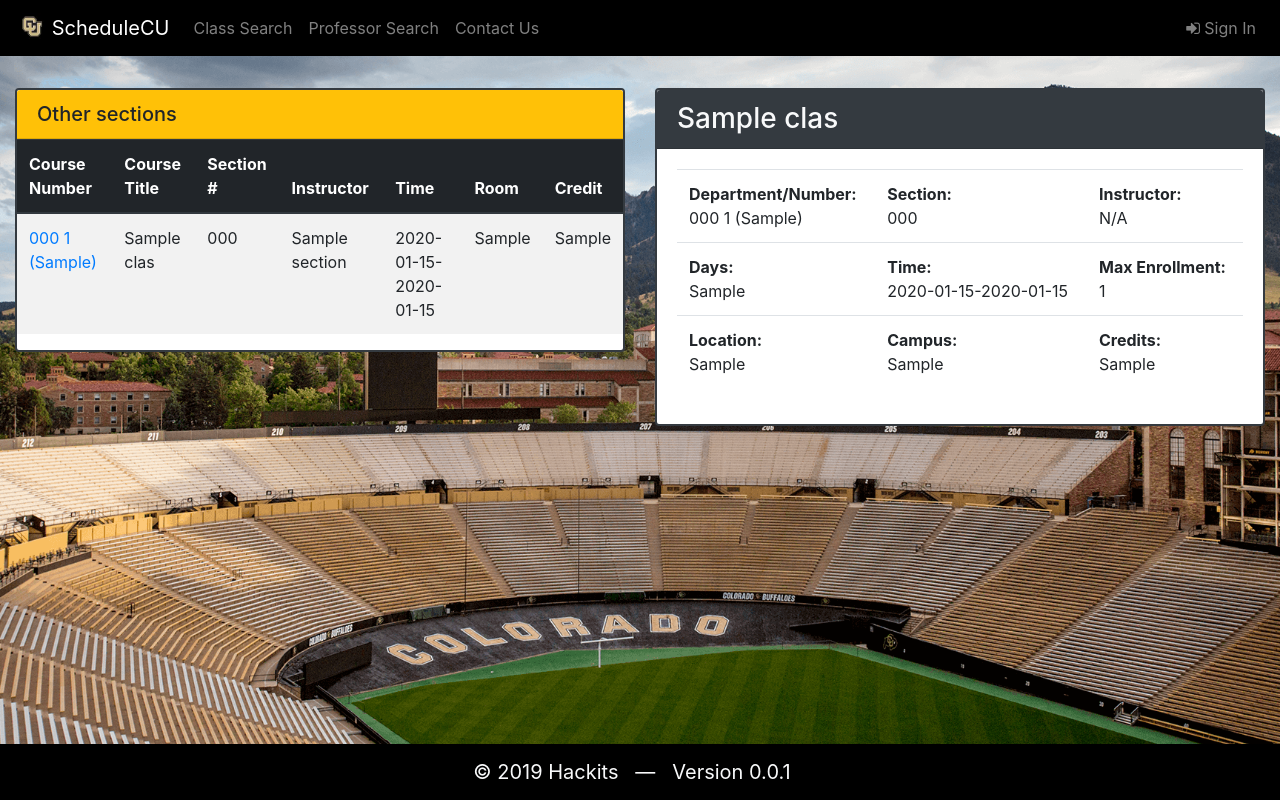
After one commit to jacobfelknor/schedulecu, a Django app: page /classes/view/1/1 in a window 1280 px wide. The commit adds this page. Run offline with Django 3.2, Linux system fonts and the light colour scheme; tables that the repository leaves empty hold one stand-in row (values such as "Sample post"); some libraries are stand-ins or nearby versions.

Commit message:
class search/view/add to schedule working,

```diff
--- /dev/null
+++ b/classes/templates/classes/class_detail.html
@@ -0,0 +1,292 @@
+{% extends 'base.html' %}
+
+{% block content %}
+
+<div class="container-fluid">
+    <div class="row">
+        <div class="col-6">
+            <!-- Lectures -->
+            {% if lectures %}
+            <div class="card border-dark">
+                <h5 class="card-header bg-warning">
+                    Lectures
+                </h5>
+                <table class="table dt-responsive table-striped" cellspacing="0" width="100%">
+                    <thead class="thead-dark">
+                        <tr>
+                            <th>Course Number</th>
+                            <th>Course Title</th>
+                            <th>Section #</th>
+                            <th>Instructor</th>
+                            <th>Time</th>
+                            <th>Room</th>
+                            <th>Credit</th>
+                        </tr>
+                    </thead>
+                    <tbody id="result_table">
+                        {% for section in lectures %}
+                        <tr>
+                            <td><a href="{% url 'classes:view' parent_class.id section.id %}">{{ section.parent_class.department.code }}
+                                    {{ section.parent_class.course_subject }} ({{ section.class_component }})</a></td>
+                            <td>{{ section.parent_class.course_title }}</td>
+                            <td>{{ section.section_number }}</td>
+                            {% if section.instructor_name %}
+                            <td>{{ section.instructor_name }}</td>
+                            {% else %}
+                            <td>N/A</td>
+                            {% endif %}
+                            <td>{{ section.start_time }}-{{ section.end_time }}</td>
+                            <td>{{ section.building_room }}</td>
+                            <td>{{ section.credit }}</td>
+                        </tr>
+                        {% endfor %}
+                    </tbody>
+                </table>
+            </div> <!-- card -->
+            {% endif %}
+            <!-- End Lectures -->
+
+            <!-- Recitations -->
+            {% if recitations %}
+            <div class="card border-dark">
+                <h5 class="card-header bg-warning">
+                    Recitations
+                </h5>
+                <table class="table dt-responsive table-striped" cellspacing="0" width="100%">
+                    <thead class="thead-dark">
+                        <tr>
+                            <th>Course Number</th>
+                            <th>Course Title</th>
+                            <th>Section #</th>
+                            <th>Instructor</th>
+                            <th>Time</th>
+                            <th>Room</th>
+                            <th>Credit</th>
+                        </tr>
+                    </thead>
+                    <tbody id="result_table">
+                        {% for section in recitations %}
+                        <tr>
+                            <td><a href="{% url 'classes:view' parent_class.id section.id %}">{{ section.parent_class.department.code }}
+                                    {{ section.parent_class.course_subject }} ({{ section.class_component }})</a></td>
+                            <td>{{ section.parent_class.course_title }}</td>
+                            <td>{{ section.section_number }}</td>
+                            {% if section.instructor_name %}
+                            <td>{{ section.instructor_name }}</td>
+                            {% else %}
+                            <td>N/A</td>
+                            {% endif %}
+                            <td>{{ section.start_time }}-{{ section.end_time }}</td>
+                            <td>{{ section.building_room }}</td>
+                            <td>{{ section.credit }}</td>
+                        </tr>
+                        {% endfor %}
+                    </tbody>
+                </table>
+            </div> <!-- card -->
+            {% endif %}
+            <!-- End Recitaions -->
+
+
+            <!-- Labs -->
+            {% if labs %}
+            <div class="card border-dark">
+                <h5 class="card-header bg-warning">
+                    Labs
+                </h5>
+                <table class="table dt-responsive table-striped" cellspacing="0" width="100%">
+                    <thead class="thead-dark">
+                        <tr>
+                            <th>Course Number</th>
+                            <th>Course Title</th>
+                            <th>Section #</th>
+                            <th>Instructor</th>
+                            <th>Time</th>
+                            <th>Room</th>
+                            <th>Credit</th>
+                        </tr>
+                    </thead>
+                    <tbody id="result_table">
+                        {% for section in labs %}
+                        <tr>
+                            <td><a href="{% url 'classes:view' parent_class.id section.id %}">{{ section.parent_class.department.code }}
+                                    {{ section.parent_class.course_subject }} ({{ section.class_component }})</a></td>
+                            <td>{{ section.parent_class.course_title }}</td>
+                            <td>{{ section.section_number }}</td>
+                            {% if section.instructor_name %}
+                            <td>{{ section.instructor_name }}</td>
+                            {% else %}
+                            <td>N/A</td>
+                            {% endif %}
+                            <td>{{ section.start_time }}-{{ section.end_time }}</td>
+                            <td>{{ section.building_room }}</td>
+                            <td>{{ section.credit }}</td>
+                        </tr>
+                        {% endfor %}
+                    </tbody>
+                </table>
+            </div> <!-- card -->
+            {% endif %}
+            <!-- End Labs -->
+
+            <!-- Seminars -->
+            {% if seminars %}
+            <div class="card border-dark">
+                <h5 class="card-header bg-warning">
+                    Seminars
+                </h5>
+                <table class="table dt-responsive table-striped" cellspacing="0" width="100%">
+                    <thead class="thead-dark">
+                        <tr>
+                            <th>Course Number</th>
+                            <th>Course Title</th>
+                            <th>Section #</th>
+                            <th>Instructor</th>
+                            <th>Time</th>
+                            <th>Room</th>
+                            <th>Credit</th>
+                        </tr>
+                    </thead>
+                    <tbody id="result_table">
+                        {% for section in seminars %}
+                        <tr>
+                            <td><a href="{% url 'classes:view' parent_class.id section.id %}">{{ section.parent_class.department.code }}
+                                    {{ section.parent_class.course_subject }} ({{ section.class_component }})</a></td>
+                            <td>{{ section.parent_class.course_title }}</td>
+                            <td>{{ section.section_number }}</td>
+                            {% if section.instructor_name %}
+                            <td>{{ section.instructor_name }}</td>
+                            {% else %}
+                            <td>N/A</td>
+                            {% endif %}
+                            <td>{{ section.start_time }}-{{ section.end_time }}</td>
+                            <td>{{ section.building_room }}</td>
+                            <td>{{ section.credit }}</td>
+                        </tr>
+                        {% endfor %}
+                    </tbody>
+                </table>
+            </div> <!-- card -->
+            {% endif %}
+            <!-- End seminars -->
+
+            <!-- Other -->
+            {% if other %}
+            <div class="card border-dark">
+                <h5 class="card-header bg-warning">
+                    Other sections
+                </h5>
+                <table class="table dt-responsive table-striped" cellspacing="0" width="100%">
+                    <thead class="thead-dark">
+                        <tr>
+                            <th>Course Number</th>
+                            <th>Course Title</th>
+                            <th>Section #</th>
+                            <th>Instructor</th>
+                            <th>Time</th>
+                            <th>Room</th>
+                            <th>Credit</th>
+                        </tr>
+                    </thead>
+                    <tbody id="result_table">
+                        {% for section in other %}
+                        <tr>
+                            <td><a href="{% url 'classes:view' section.id %}">{{ section.parent_class.department.code }}
+                                    {{ section.parent_class.course_subject }} ({{ section.class_component }})</a></td>
+                            <td>{{ section.parent_class.course_title }}</td>
+                            <td>{{ section.section_number }}</td>
+                            {% if section.instructor_name %}
+                            <td>{{ section.instructor_name }}</td>
+                            {% else %}
+                            <td>N/A</td>
+                            {% endif %}
+                            <td>{{ section.start_time }}-{{ section.end_time }}</td>
+                            <td>{{ section.building_room }}</td>
+                            <td>{{ section.credit }}</td>
+                        </tr>
+                        {% endfor %}
+                    </tbody>
+                </table>
+            </div> <!-- card -->
+            {% endif %}
+            <!-- End other -->
+
+        </div>
+        {% if not generic_view %}
+        <div class="col-6">
+            <div class="card border-dark" id="{{ section.id }}">
+                <h3 class="card-header bg-dark text-light">
+                    {{ current_section.parent_class.course_title }}
+                </h3>
+                <div class="card-body">
+                    <table class="table dt-responsive" cellspacing="0" width="100%">
+                        <tbody>
+                            <tr>
+                                <td><b>Department/Number:</b> <br>{{ current_section.parent_class.department.code }}
+                                    {{ current_section.parent_class.course_subject }}
+                                    ({{ current_section.class_component }})</td>
+                                <td><b>Section:</b> <br>{{ current_section.section_number }}</td>
+                                {% if section.instructor_name %}
+                                <td><b>Instructor:</b> <br>{{ current_section.instructor_name }}</td>
+                                {% else %}
+                                <td><b>Instructor:</b> <br>N/A</td>
+                                {% endif %}
+                            </tr>
+                            <tr>
+                                <td><b>Days:</b> <br>{{ current_section.days }}</td>
+                                <td><b>Time:</b> <br>{{ current_section.start_time }}-{{ current_section.end_time }}
+                                </td>
+                                {% if current_section.max_enrollment %}
+                                <td><b>Max Enrollment:</b><br> {{ current_section.max_enrollment }}</td>
+                                {% else %}
+                                <td><br></td>
+                                {% endif %}
+                            </tr>
+                            <tr>
+                                <td><b>Location:</b> <br>{{ current_section.building_room }}</td>
+                                <td><b>Campus:</b> <br>{{ current_section.campus }}</td>
+                                {% if current_section.credit %}
+                                <td><b>Credits:</b><br> {{ current_section.credit }}</td>
+                                {% else %}
+                                <td><br></td>
+                                {% endif %}
+                            </tr>
+                        </tbody>
+                    </table>
+                    {% if user.is_authenticated %}
+                    {% if not in_schedule %}
+                    <a
+                        href="{% url 'schedules:add_to_schedule' %}?class_id={{ parent_class.id }}&section_id={{ current_section.id }}"><button
+                            class="btn btn-outline-success"><i class="fa fa-plus-circle" aria-hidden="true"></i> Add to
+                            Schedule</button></a>
+                    {% else %}
+                    <a
+                        href="{% url 'schedules:remove_from_schedule' %}?class_id={{ parent_class.id }}&section_id={{ current_section.id }}"><button
+                            class="btn btn-outline-danger"><i class="fa fa-minus-circle" aria-hidden="true"></i> Remove
+                            from
+                            Schedule</button></a>
+                    {% endif %}
+                    {% endif %}
+                </div>
+            </div> <!-- card -->
+            {% endif %}
+        </div>
+    </div>
+</div>
+
+{% endblock %}
+
+
+{% block javascript %}
+<script>
+    var current_section_id; // used to replace current class when new one clicked
+    function show_section(id) {
+        console.log(`section_id: ${id}`);
+        $(`#${current_section_id}`).attr("style", "display: none;");
+        $(`#${id}`).attr("style", "display: block;");
+        current_section_id = id;
+    }
+
+</script>
+
+{% endblock %}
--- a/classes/templates/classes/search.html
+++ b/classes/templates/classes/search.html
@@ -105,7 +105,7 @@
                 var html = "";
                 for (var i = 0; i < result.length; i++) {
                     if (duplicate_check[result[i].department] !== result[i].course_subject && result[i].credit != 0) {
-                        html += `<tr><td><a href="{% url 'classes:view' 0 %}">${result[i].department} ${result[i].course_subject}</a></td>\
+                        html += `<tr><td><a href="{% url 'classes:view' 0 'all' %}">${result[i].department} ${result[i].course_subject}</a></td>\
                         <td>${result[i].course_title}</td><td>${result[i].credit}</td></tr>`.replace(/0/, result[i].id);
                         duplicate_check[result[i].department] = result[i].course_subject;
                     }
--- a/classes/urls.py
+++ b/classes/urls.py
@@ -7,5 +7,6 @@ app_name = "classes"
 urlpatterns = [
     path("search/", views.search, name="search"),
     path("search_ajax/", views.search_ajax, name="search_ajax"),
-    path("view/<pk>/", views.ClassView.as_view(), name="view"),
+    # path("view/<class_id>/", views.view_class, name="view"),
+    path("view/<class_id>/<section_id>", views.view_section, name="view"),
 ]
--- a/classes/views.py
+++ b/classes/views.py
@@ -4,13 +4,13 @@ from functools import reduce
 
 from django.db.models import Q
 from django.http import JsonResponse
-from django.shortcuts import render
+from django.shortcuts import get_object_or_404, render
 from django.views.generic import CreateView, DetailView, ListView, UpdateView
 
 from classes.models import Class, Department, Section
 
+from .forms import SearchForm
 from .serializers import ClassSerializer
-from .forms import SearchForm
 
 # Create your views here.
 
@@ -33,9 +33,9 @@ def search_ajax(request):
         operator.and_,
         (
             (
-                Q(parent_class__course_title__icontains=x)
-                | Q(instructor_name__icontains=x)
-                | Q(parent_class__course_subject__icontains=x)
+                Q(course_title__icontains=x)
+                # | Q(instructor_name__icontains=x)
+                | Q(course_subject__icontains=x)
             )
             for x in keyword
         ),
@@ -46,27 +46,44 @@ def search_ajax(request):
         if not department_obj:
             # return no results if department is not found
             return JsonResponse({})
-        query = Q(parent_class__department=department_obj) & keyword_query
+        query = Q(department=department_obj) & keyword_query
     else:
         query = keyword_query
-    classes = Section.objects.filter(query).order_by("parent_class__course_subject")
+    classes = Class.objects.filter(query).order_by("course_subject")
     response = ClassSerializer(classes, many=True)
     return JsonResponse(response.data, safe=False)
 
 
-class ClassView(DetailView):
-    model = Section
-    context_object_name = "class"
-
-    def get_context_data(self, **kwargs):
-        ctx = super().get_context_data(**kwargs)
-        related = Section.objects.filter(
-            parent_class__course_subject=self.object.parent_class.course_subject,
-            parent_class__department=self.object.parent_class.department,
-        ).exclude(id=self.object.id)
-        ctx["related"] = related
-        # only add to schedule functionality if user is logged in
-        if self.request.user.is_authenticated:
-            if self.object in self.request.user.schedule.classes.all():
-                ctx["in_schedule"] = True
-        return ctx
+def view_section(request, class_id, section_id):
+    ctx = {}
+    # take advantage of relation for these queries!! :)
+    parent_class = get_object_or_404(Class, id=class_id)
+    ctx["parent_class"] = parent_class
+    if section_id != "all":
+        current_section = get_object_or_404(Section, id=section_id)
+        ctx["current_section"] = current_section
+        ctx["generic_view"] = False
+    else:
+        ctx["generic_view"] = True
+    lectures = parent_class.sections.filter(class_component="LEC")
+    recitations = parent_class.sections.filter(class_component="REC")
+    labs = parent_class.sections.filter(class_component="LAB")
+    seminars = parent_class.sections.filter(class_component="SEM")
+    other_query = (
+        Q(class_component="SEM")
+        | Q(class_component="LAB")
+        | Q(class_component="REC")
+        | Q(class_component="LEC")
+    )
+    other = parent_class.sections.exclude(other_query)
+    ctx["lectures"] = lectures
+    ctx["recitations"] = recitations
+    ctx["labs"] = labs
+    ctx["seminars"] = seminars
+    ctx["other"] = other
+    # only add to schedule functionality if user is logged in
+    if request.user.is_authenticated and not ctx["generic_view"]:
+        # if self.object in self.request.user.schedule.classes.all():
+        #     ctx["in_schedule"] = True
+        ctx["in_schedule"] = current_section.in_schedule(request.user)
+    return render(request, "classes/class_detail.html", ctx)
```
Also changed, not shown: classes/models.py (+11 -1 lines), classes/serializers.py (+12 -1 lines), classes/templates/classes/section_detail.html (deleted, +0 -96 lines), schedules/views.py (+15 -11 lines).
